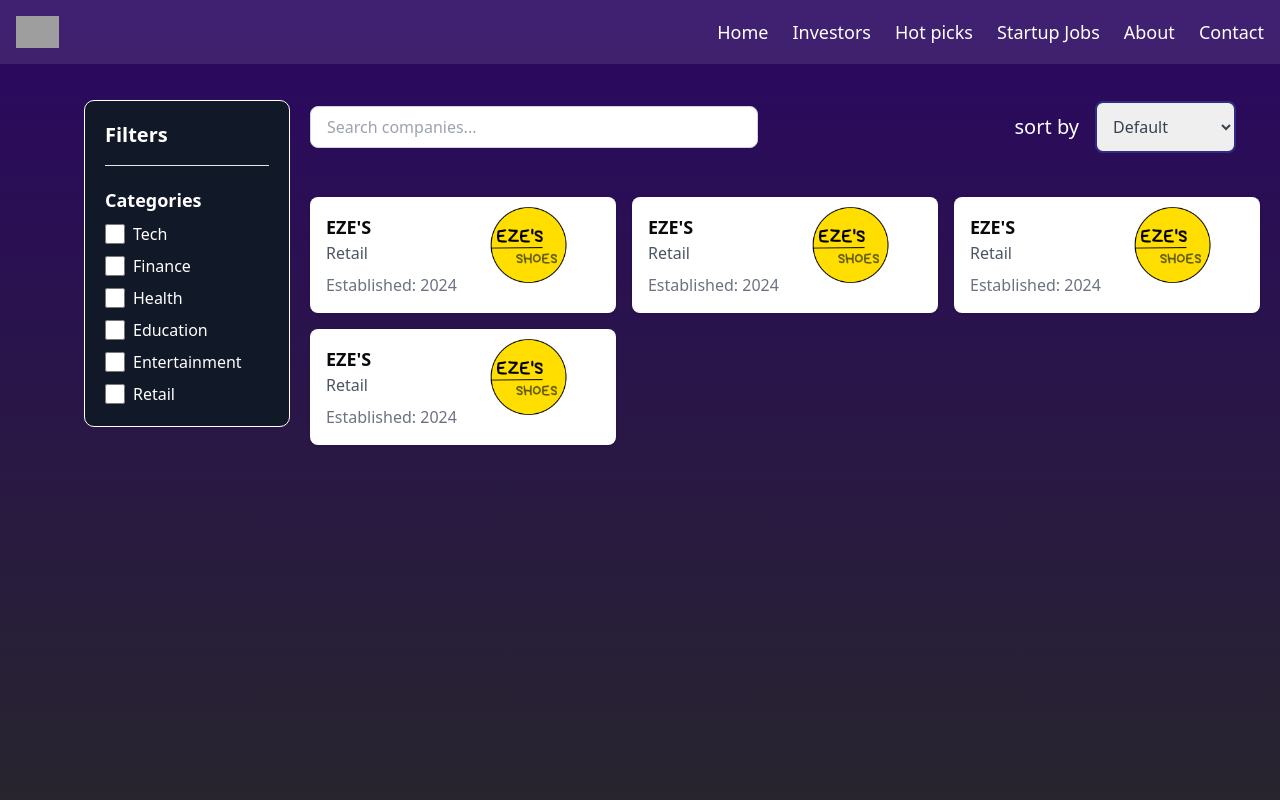
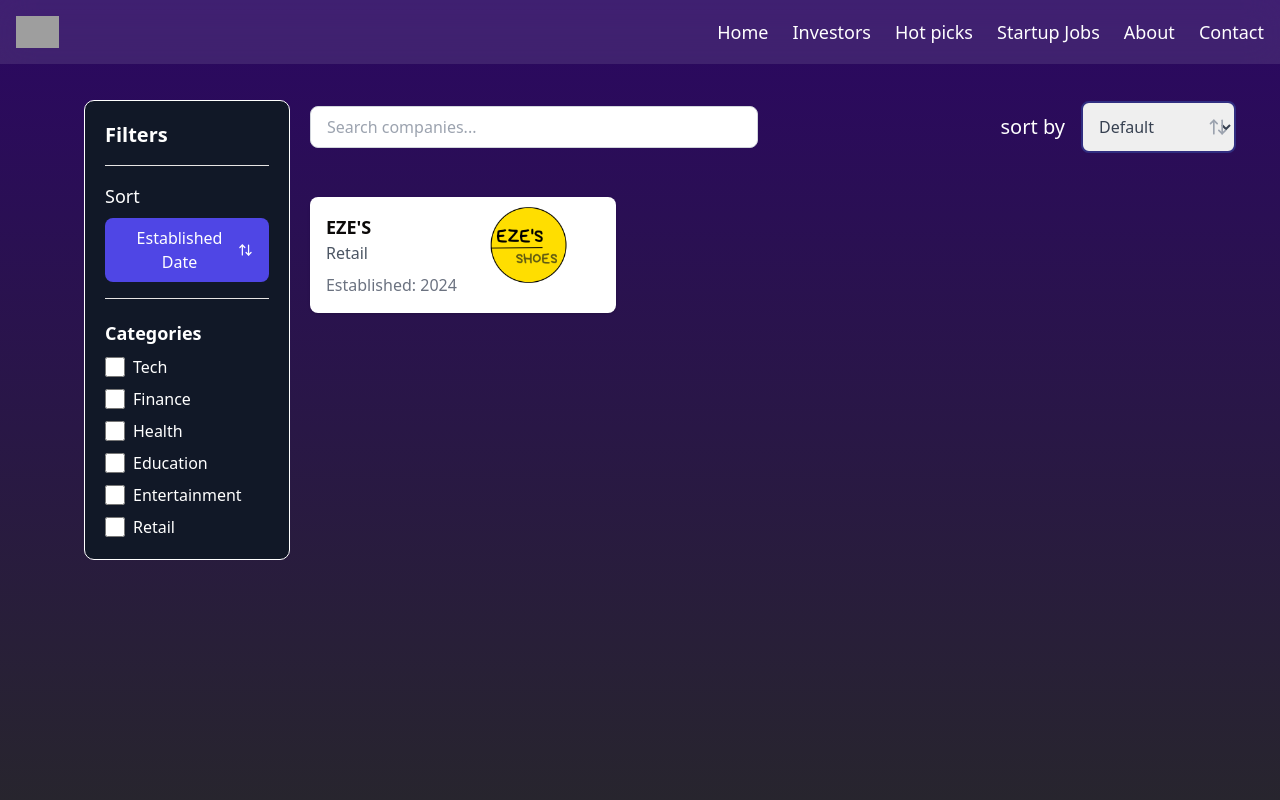
Before and after one commit to Kodakblock78/ycomb-master, a Next.js app: page /investors in a window 1280 px wide. Shown: the top 800 px of the page. Built offline with nearby package versions, Linux system fonts and the light colour scheme; grey boxes are pictures that could not be loaded.

Commit message:
fully working just needs product in hot picks and images for home page

```diff
--- a/app/investors/company/[company_id]/loading.tsx
+++ b/app/investors/company/[company_id]/loading.tsx
@@ -3,7 +3,7 @@ export default function Loading() {
     <div className="flex items-center justify-center min-h-screen">
       <div className="text-center">
         <div className="animate-spin rounded-full h-12 w-12 border-b-2 border-gray-900"></div>
-        <p className="mt-4">Chargement de l'entreprise...</p>
+        <p className="mt-4">Loading company...</p>
       </div>
     </div>
   );
--- a/app/layout.tsx
+++ b/app/layout.tsx
@@ -4,7 +4,6 @@ import Link from "next/link";
 import { usePathname } from "next/navigation";
 import "./globals.css";
 import React from "react";
-
 // Font imports
 const geistSans = Geist({
   variable: "--font-geist-sans",
@@ -19,6 +18,8 @@ const geistMono = Geist_Mono({
 const Navbar = () => {
   const pathname = usePathname();
   const navItems = ["Home", "Investors", "Hot picks", "Startup Jobs", "About", "Contact"];
+
+
 
   // Check if we're on the hot-picks page
   const isHotPicksPage = pathname?.startsWith("/hot-picks");
@@ -70,7 +71,7 @@ const FooterComp = () => {
             <span className="self-center text-2xl font-semibold whitespace-nowrap text-white">WREH Productions</span>
           </a>
           <ul className="flex flex-wrap justify-center text-sm font-medium text-gray-300">
-            <li className="mx-4"><a href="#" className="hover:underline">Licensing</a></li>
+            <li className="mx-4"><a href="https://github.com/Kodakblock78/ycomb-master/blob/workingINhOMEPAGE/LICENSE" className="hover:underline">Licensing</a></li>
             <li className="mx-4"><a href="/contact" className="hover:underline">Contact</a></li>
             <li className="mx-4"><a href="/about" className="hover:underline">About</a></li>
           </ul>
--- a/components/ui/Product-filter.tsx
+++ b/components/ui/Product-filter.tsx
@@ -3,13 +3,11 @@ import React, { useState } from "react";
 import { Button } from "@/components/ui/button2";
 import { Input } from "@/components/ui/input";
 import { Checkbox } from "@/components/ui/Checkbox";
-import { X, Filter } from "lucide-react";
+import { X, Filter, ArrowUpDown } from "lucide-react";
 
-const companies = [
+export const companies = [
   { kp: "ezes-1", name: "EZE'S", category: "Retail", Established: "2024", img: "/EZE'S.png" },
-  { kp: "ezes-2", name: "EZE'S", category: "Retail", Established: "2024", img: "/EZE'S.png" },
-  { kp: "ezes-3", name: "EZE'S", category: "Retail", Established: "2024", img: "/EZE'S.png" },
-  { kp: "ezes-4", name: "EZE'S", category: "Retail", Established: "2024", img: "/EZE'S.png" },
+
 ];
 
 const categories = ["Tech", "Finance", "Health", "Education", "Entertainment", "Retail"];
@@ -18,6 +16,7 @@ const CompaniesPage = () => {
   const [sidebarOpen, setSidebarOpen] = useState(false);
   const [search, setSearch] = useState("");
   const [selectedCategories, setSelectedCategories] = useState([]);
+  const [sortOrder, setSortOrder] = useState('desc'); // 'asc' or 'desc'
 
   const toggleCategory = (category) => {
     setSelectedCategories((prev) =>
@@ -27,11 +26,23 @@ const CompaniesPage = () => {
     );
   };
 
-  const filteredCompanies = companies.filter(
+  const handleSortClick = () => {
+    setSortOrder(current => current === 'asc' ? 'desc' : 'asc');
+  };
+
+  const filteredCompanies = companies
+    .filter(
       (company) =>
         company.name.toLowerCase().includes(search.toLowerCase()) &&
         (selectedCategories.length === 0 || selectedCategories.includes(company.category))
-  );
+    )
+    .sort((a, b) => {
+      const yearA = parseInt(a.Established);
+      const yearB = parseInt(b.Established);
+      return sortOrder === 'asc'
+        ? yearA - yearB
+        : yearB - yearA;
+    });
 
   return (
     <div
@@ -55,6 +66,19 @@ const CompaniesPage = () => {
         <div className="flex justify-between items-center pb-4 border-b">
           <h2 className="text-xl font-bold">Filters</h2>
           <X className="cursor-pointer md:hidden" onClick={() => setSidebarOpen(false)} />
+        </div>
+
+        {/* Sort button */}
+        <div className="py-4 border-b">
+          <h3 className="text-lg mb-2">Sort</h3>
+          <Button
+            onClick={handleSortClick}
+            variant="outline"
+            className="w-full flex items-center justify-between"
+          >
+            <span>Established Date</span>
+            <ArrowUpDown className={`h-4 w-4 transform ${sortOrder === 'asc' ? 'rotate-180' : ''}`} />
+          </Button>
         </div>
 
         <div className="mt-5">
@@ -91,10 +115,18 @@ const CompaniesPage = () => {
 
           <div className="flex justify-end items-center p-6">
             <p className="text-white text-xl mr-4">sort by</p>
+            <div className="relative">
               <select className="border-2 border-indigo-900 rounded-lg p-3 text-gray-700 focus:outline-none focus:ring-2 focus:ring-blue-500">
                 <option value="Default">Default</option>
-              <option value="Launch date">Launch date</option>
+                <option value="Establishment">Establishment</option>
               </select>
+              <button
+                onClick={handleSortClick}
+                className="absolute right-2 top-1/2 transform -translate-y-1/2"
+              >
+                <ArrowUpDown className={`w-5 h-5 ${sortOrder === 'asc' ? 'text-blue-500' : 'text-gray-400'}`} />
+              </button>
+            </div>
           </div>
 
           <Button className="md:hidden" onClick={() => setSidebarOpen(true)}>
--- a/components/ui/hot-picks.tsx
+++ b/components/ui/hot-picks.tsx
@@ -23,7 +23,7 @@ const ClickableButtons = () => {
 
   return (
     <div className="flex gap-6 text-lg font-medium">
-      {["Editors's picks", "Popular","market Sentiment"].map((text, index) => (
+      {["Editors's picks", "small cap",].map((text, index) => (
         <p
           key={index}
           className={`rounded-full px-6 py-3 border-2 border-black cursor-pointer transition
```
Lines whose indentation alone changed are shown as unchanged.
